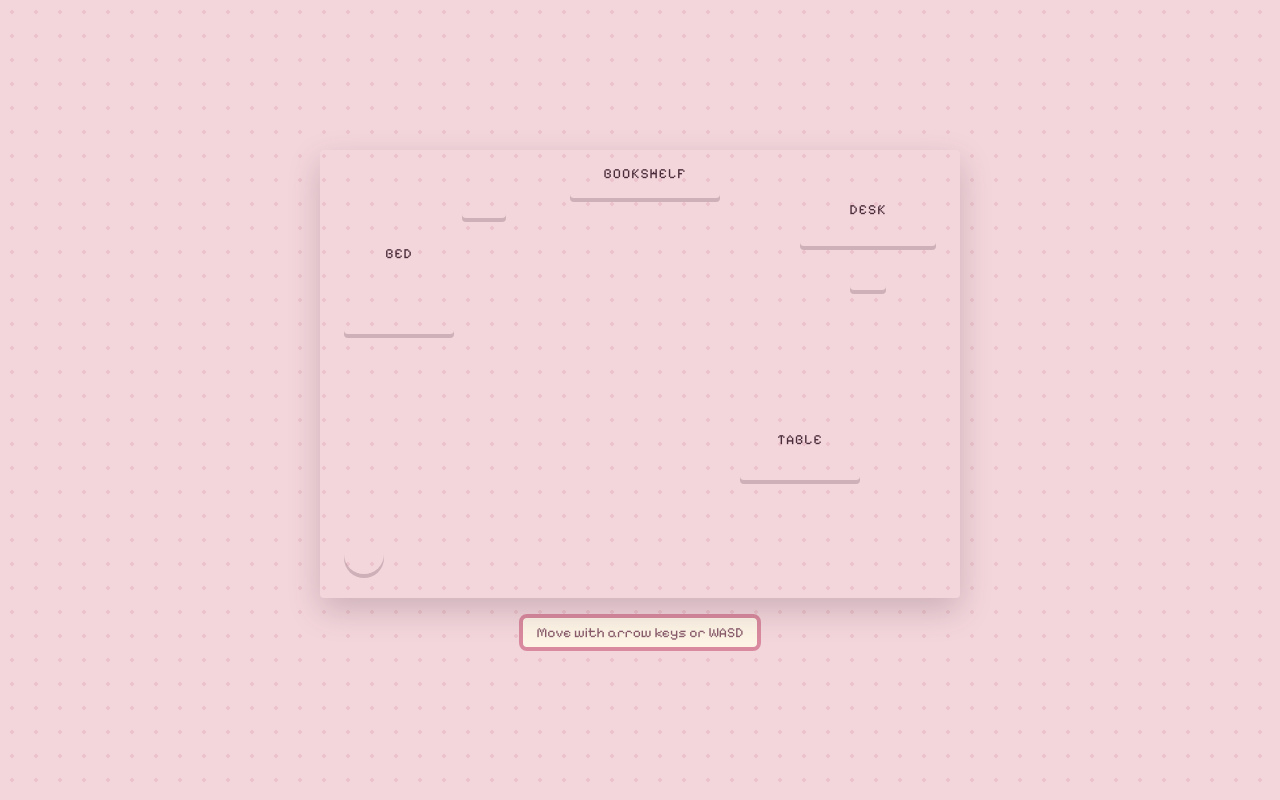
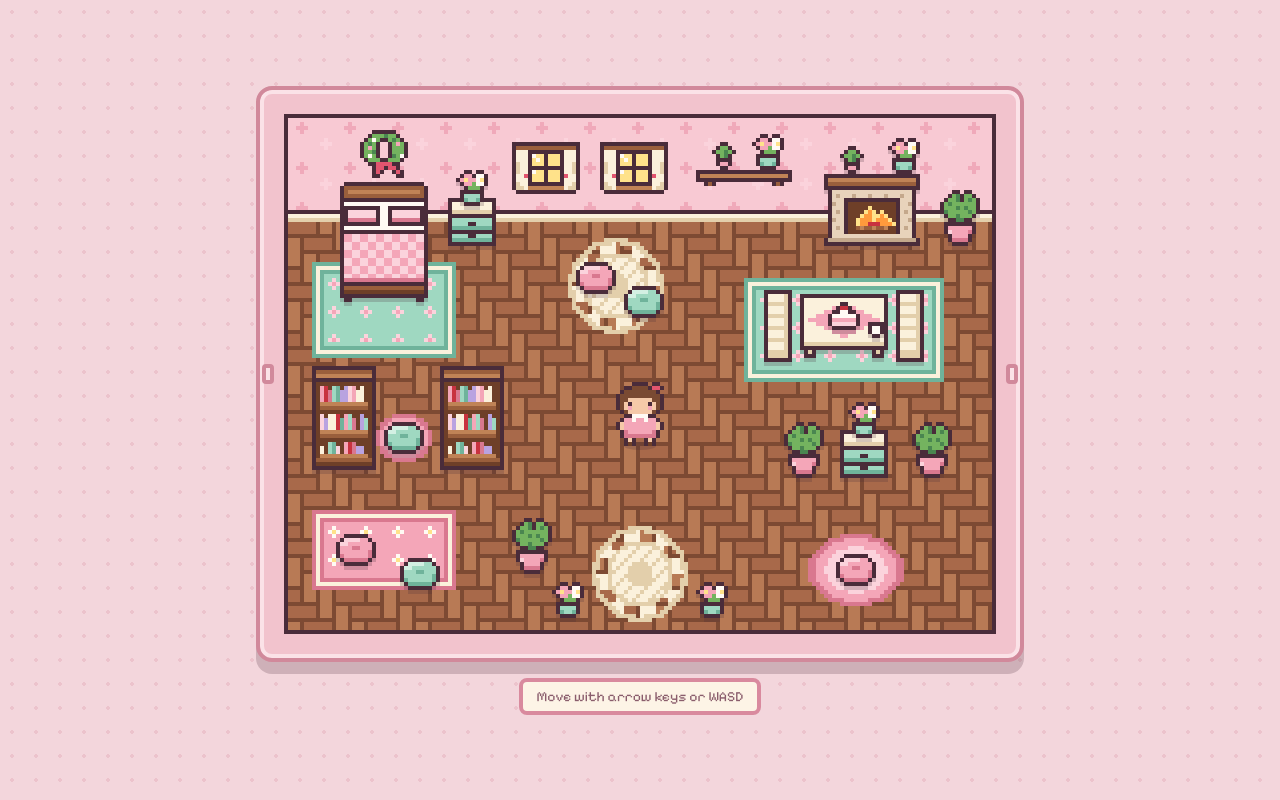
Before and after one commit to bergumguro-prog/Game, a Flask app: page / in a window 1280 px wide. Run offline with Flask 3, Linux system fonts and the light colour scheme.

Commit message:
Restyle the room as a cozy pink cottage

```diff
--- a/room/routes.py
+++ b/room/routes.py
@@ -1,7 +1,11 @@
-"""Flask blueprint for the room: serves the hub world page at "/"."""
+"""Flask blueprint for the room: serves the hub world page at "/".
+
+It converts the layout in objects.py (art pixels) into screen pixels for
+the template.
+"""
 from flask import Blueprint, render_template
 
-from room import objects
+from room import objects, sprites
 
 room_bp = Blueprint(
     "room",
@@ -11,15 +15,48 @@ room_bp = Blueprint(
     static_url_path="/room/static",
 )
 
+S = sprites.SCALE
+
+
+def _object_view(obj, by_id):
+    w, h = obj.size
+    hx, hy, hw, hh = obj.hitbox_rect
+    return {
+        "id": obj.id,
+        "layer": obj.layer,
+        "solid": obj.solid,
+        "x": obj.x * S, "y": obj.y * S, "w": w * S, "h": h * S,
+        "hit": (hx * S, hy * S, hw * S, hh * S),
+        "z": objects.z_index(obj, by_id),
+        "svg": sprites.render(obj.sprite),
+    }
+
 
 @room_bp.route("/")
 def index():
+    by_id = {o.id: o for o in objects.OBJECTS}
+    pw, ph = sprites.size("player-down")
+    hx, hy, hw, hh = objects.PLAYER_HITBOX
     return render_template(
         "room.html",
-        room_width=objects.ROOM_WIDTH,
-        room_height=objects.ROOM_HEIGHT,
-        player_size=objects.PLAYER_SIZE,
-        player_speed=objects.PLAYER_SPEED,
-        player_start=objects.PLAYER_START,
-        objects=objects.OBJECTS,
+        room={
+            "w": objects.ROOM_WIDTH * S,
+            "h": objects.ROOM_HEIGHT * S,
+            "wall_h": objects.WALL_HEIGHT * S,
+        },
+        wall_svg=sprites.render_pattern(
+            "wallpaper-tile", objects.ROOM_WIDTH, objects.WALL_HEIGHT),
+        floor_svg=sprites.render_pattern(
+            "floor-tile", objects.ROOM_WIDTH, objects.ROOM_HEIGHT - objects.WALL_HEIGHT),
+        player={
+            "x": objects.PLAYER_START[0] * S,
+            "y": objects.PLAYER_START[1] * S,
+            "w": pw * S, "h": ph * S,
+            "hit": (hx * S, hy * S, hw * S, hh * S),
+            "speed": objects.PLAYER_SPEED * S,
+            "down": sprites.render("player-down", "player-sprite face-down"),
+            "up": sprites.render("player-up", "player-sprite face-up"),
+            "side": sprites.render("player-side", "player-sprite face-side"),
+        },
+        objects=[_object_view(o, by_id) for o in objects.OBJECTS],
     )
--- a/room/static/room.css
+++ b/room/static/room.css
@@ -1,108 +1,140 @@
-/* Styling for the hub room. Colors come from static/css/theme.css. */
+/* Styling for the hub room. Colors come from static/css/theme.css,
+   the pixel art itself from room/sprites.py. */
 
-/* The floor. Its size comes from room/objects.py via --room-w / --room-h. */
+/* The thick pastel frame around the room, with little pegs on the sides. */
+.room-frame {
+  position: relative;
+  padding: 24px;
+  background: var(--color-frame);
+  border: 4px solid var(--color-frame-dark);
+  border-radius: 16px;
+  box-shadow:
+    inset 0 0 0 4px var(--color-frame-light),
+    0 12px 0 var(--color-shadow);
+}
+
+.room-frame::before,
+.room-frame::after {
+  content: "";
+  position: absolute;
+  top: 50%;
+  width: 12px;
+  height: 20px;
+  margin-top: -10px;
+  background: var(--color-frame-light);
+  border: 4px solid var(--color-frame-dark);
+  border-radius: 4px;
+}
+.room-frame::before { left: 2px; }
+.room-frame::after { right: 2px; }
+
+/* The room itself: wall on top, floor below. Size comes from objects.py. */
 .room {
   position: relative;
   width: var(--room-w);
   height: var(--room-h);
-  background-color: var(--color-floor);
-  /* floorboards */
-  background-image: repeating-linear-gradient(
-    to bottom,
-    transparent 0 31px,
-    var(--color-floor-line) 31px 32px
-  );
-  border: 16px solid var(--color-wall);
-  box-sizing: content-box; /* the border is the wall, outside the floor */
-  border-radius: 4px;
-  box-shadow: 0 12px 32px var(--color-shadow);
+  border: 4px solid var(--px-outline);
+  box-sizing: content-box;
+  overflow: hidden;
 }
 
-/* Every piece of furniture. Position/size come from room/objects.py. */
+.wall,
+.floor {
+  position: absolute;
+  left: 0;
+  line-height: 0;
+}
+.wall {
+  top: 0;
+  height: var(--wall-h);
+}
+.floor {
+  top: var(--wall-h);
+}
+
+/* Baseboard where the wall meets the floor. */
+.wall::after {
+  content: "";
+  position: absolute;
+  left: 0;
+  right: 0;
+  bottom: 0;
+  height: 12px;
+  background: var(--px-cream);
+  border-top: 4px solid var(--px-outline);
+  border-bottom: 4px solid var(--px-cream-dark);
+  z-index: 1;
+}
+
+/* Every object. Position, size and drawing order come from objects.py. */
 .object {
   position: absolute;
   left: var(--x);
   top: var(--y);
   width: var(--w);
   height: var(--h);
-  display: flex;
-  align-items: center;
-  justify-content: center;
-  border-radius: 4px;
-  background: var(--color-wood);
-  box-shadow: 0 4px 0 var(--color-shadow);
+  z-index: var(--z);
 }
 
-.object-label {
-  color: var(--color-object-label);
-  font-size: var(--font-size-small);
-  text-transform: uppercase;
-  letter-spacing: 1px;
-  pointer-events: none;
+/* A hard pixel shadow under furniture. */
+.object[data-layer="furniture"] .sprite,
+.object[data-layer="on-top"] .sprite {
+  filter: drop-shadow(0 4px 0 var(--color-shadow));
 }
 
-/* Individual furniture looks */
-.object-bed {
-  background: linear-gradient(to bottom, var(--color-pillow) 0 22%, var(--color-bed) 22%);
-  border: 4px solid var(--color-wood);
+/* The fire flickers. */
+.sprite-fireplace .px-fire,
+.sprite-fireplace .px-yellow {
+  animation: flicker 0.6s steps(2) infinite;
 }
-.object-nightstand,
-.object-chair {
-  background: var(--color-wood-light);
-}
-.object-bookshelf {
-  background: repeating-linear-gradient(
-    to right,
-    var(--color-wood) 0 18px,
-    var(--color-wood-light) 18px 22px
-  );
-}
-.object-table {
-  background: var(--color-wood-light);
-  border: 4px solid var(--color-wood);
-}
-.object-plant {
-  background: var(--color-plant);
-  border-radius: 50%;
-}
-.object-rug {
-  background: var(--color-rug);
-  border-radius: 12px;
-  box-shadow: none;
-  opacity: 0.85;
+@keyframes flicker {
+  50% { fill: var(--px-yellow); }
 }
 
-/* The player. player.js moves it with transform. */
+/* --- Player --- player.js moves it and sets data-facing / data-moving. */
 .player {
   position: absolute;
   left: 0;
   top: 0;
-  width: var(--size);
-  height: var(--size);
-  background: var(--color-player);
-  border: 3px solid var(--color-player-outline);
-  border-radius: 8px;
-  z-index: 10;
+  width: var(--w);
+  height: var(--h);
   will-change: transform;
 }
 
-/* Two eyes that look in the direction the player is facing. */
-.player::before,
-.player::after {
+/* Soft shadow under the feet. */
+.player::before {
   content: "";
   position: absolute;
-  top: 7px;
-  width: 4px;
-  height: 6px;
-  background: var(--color-player-outline);
-  border-radius: 2px;
+  left: 8px;
+  right: 8px;
+  bottom: -4px;
+  height: 8px;
+  background: var(--color-shadow);
+  border-radius: 50%;
 }
-.player::before { left: 5px; }
-.player::after { right: 5px; }
 
-.player[data-facing="up"]::before,
-.player[data-facing="up"]::after { display: none; }
-.player[data-facing="left"]::after { display: none; }
-.player[data-facing="left"]::before { left: 3px; }
-.player[data-facing="right"]::before { display: none; }
-.player[data-facing="right"]::after { right: 3px; }
+.player-body {
+  position: relative;
+}
+
+.player-sprite {
+  display: none;
+}
+.player[data-facing="down"] .face-down,
+.player[data-facing="up"] .face-up,
+.player[data-facing="left"] .face-side,
+.player[data-facing="right"] .face-side {
+  display: block;
+}
+.player[data-facing="right"] .face-side {
+  transform: scaleX(-1);
+}
+
+/* A little hop while walking. */
+.player[data-moving="true"] .player-body {
+  animation: walk 0.3s steps(1) infinite;
+}
+@keyframes walk {
+  0% { transform: translateY(0); }
+  50% { transform: translateY(-4px); }
+}
--- a/room/templates/room.html
+++ b/room/templates/room.html
@@ -8,23 +8,35 @@
 
 {% block content %}
 <main class="scene">
-  <div id="room" class="room"
-       data-width="{{ room_width }}" data-height="{{ room_height }}"
-       style="--room-w: {{ room_width }}px; --room-h: {{ room_height }}px;">
+  <div class="room-frame">
+    <div id="room" class="room"
+         data-width="{{ room.w }}" data-height="{{ room.h }}" data-floor-top="{{ room.wall_h }}"
+         style="--room-w: {{ room.w }}px; --room-h: {{ room.h }}px; --wall-h: {{ room.wall_h }}px;">
 
-    {% for obj in objects %}
-    <div class="object object-{{ obj.id }}{% if obj.solid %} solid{% endif %}"
-         data-x="{{ obj.x }}" data-y="{{ obj.y }}"
-         data-w="{{ obj.width }}" data-h="{{ obj.height }}"
-         style="--x: {{ obj.x }}px; --y: {{ obj.y }}px; --w: {{ obj.width }}px; --h: {{ obj.height }}px;">
-      {% if obj.label %}<span class="object-label">{{ obj.label }}</span>{% endif %}
+      <div class="wall">{{ wall_svg }}</div>
+      <div class="floor">{{ floor_svg }}</div>
+
+      {% for obj in objects %}
+      <div class="object object-{{ obj.id }}{% if obj.solid %} solid{% endif %}"
+           data-layer="{{ obj.layer }}"
+           data-hit-x="{{ obj.hit[0] }}" data-hit-y="{{ obj.hit[1] }}"
+           data-hit-w="{{ obj.hit[2] }}" data-hit-h="{{ obj.hit[3] }}"
+           style="--x: {{ obj.x }}px; --y: {{ obj.y }}px; --w: {{ obj.w }}px; --h: {{ obj.h }}px; --z: {{ obj.z }};">
+        {{ obj.svg }}
+      </div>
+      {% endfor %}
+
+      <div id="player" class="player" data-facing="down" data-moving="false"
+           data-x="{{ player.x }}" data-y="{{ player.y }}" data-h="{{ player.h }}"
+           data-speed="{{ player.speed }}"
+           data-hit-x="{{ player.hit[0] }}" data-hit-y="{{ player.hit[1] }}"
+           data-hit-w="{{ player.hit[2] }}" data-hit-h="{{ player.hit[3] }}"
+           style="--w: {{ player.w }}px; --h: {{ player.h }}px;">
+        <div class="player-body">
+          {{ player.down }}{{ player.up }}{{ player.side }}
+        </div>
+      </div>
     </div>
-    {% endfor %}
-
-    <div id="player" class="player" data-facing="down"
-         data-x="{{ player_start[0] }}" data-y="{{ player_start[1] }}"
-         data-size="{{ player_size }}" data-speed="{{ player_speed }}"
-         style="--size: {{ player_size }}px;"></div>
   </div>
 
   <p class="hint">Move with arrow keys or WASD</p>
```
Also changed, not shown: room/objects.py (+112 -22 lines).
